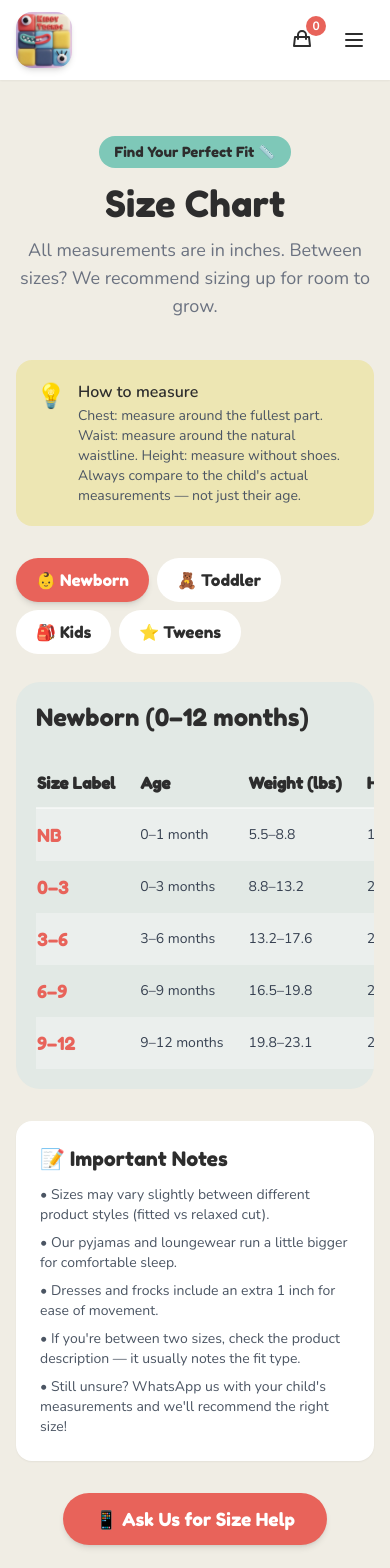
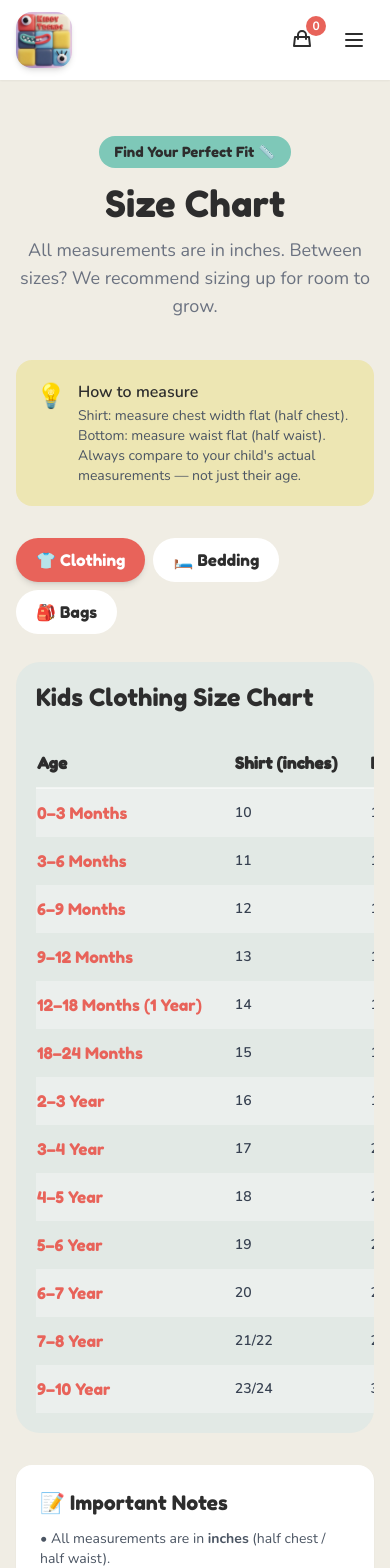
Before and after one commit to razamd09/kiddy-trends, a Next.js app: page /size-chart in a window 390 px wide. Shown: the top 1568 px of the page. Built offline with nearby package versions, Linux system fonts and the light colour scheme.

Commit message:
Update size chart with real measurements

```diff
--- a/app/size-chart/page.js
+++ b/app/size-chart/page.js
@@ -2,62 +2,62 @@
 import { useState } from 'react'
 
 const sizeData = {
-  newborn: {
-    label: 'Newborn (0–12 months)',
+  clothing: {
+    label: 'Kids Clothing Size Chart',
     color: 'bg-skyblue/20',
-    headers: ['Size Label', 'Age', 'Weight (lbs)', 'Height (in)', 'Chest (in)', 'Waist (in)'],
+    headers: ['Age', 'Shirt (inches)', 'Bottom / Trouser / Tights / Jeans (inches)'],
     rows: [
-      ['NB',  '0–1 month',   '5.5–8.8',   '17.7–21.7', '13.8–15.0', '13.4–14.2'],
-      ['0–3', '0–3 months',  '8.8–13.2',  '21.7–24.4', '15.0–16.1', '14.2–15.4'],
-      ['3–6', '3–6 months',  '13.2–17.6', '24.4–26.8', '16.1–16.9', '15.4–16.1'],
-      ['6–9', '6–9 months',  '16.5–19.8', '26.8–29.1', '16.9–17.7', '16.1–16.9'],
-      ['9–12','9–12 months', '19.8–23.1', '29.1–31.5', '17.7–18.5', '16.9–17.7'],
+      ['0–3 Months',           '10', '11'],
+      ['3–6 Months',           '11', '11'],
+      ['6–9 Months',           '12', '12'],
+      ['9–12 Months',          '13', '14'],
+      ['12–18 Months (1 Year)','14', '16'],
+      ['18–24 Months',         '15', '17'],
+      ['2–3 Year',             '16', '18'],
+      ['3–4 Year',             '17', '20'],
+      ['4–5 Year',             '18', '22'],
+      ['5–6 Year',             '19', '24'],
+      ['6–7 Year',             '20', '26'],
+      ['7–8 Year',             '21/22', '28/30'],
+      ['9–10 Year',            '23/24', '32'],
     ],
   },
-  toddler: {
-    label: 'Toddler (1–3 years)',
+  bedding: {
+    label: 'Single Bedding Size Guide',
     color: 'bg-sunny/30',
-    headers: ['Size Label', 'Age', 'Weight (lbs)', 'Height (in)', 'Chest (in)', 'Waist (in)'],
+    headers: ['Item', 'Standard Size (inches)', 'Notes'],
     rows: [
-      ['1Y', '12–18 months', '22–25.3',  '31.5–33.9', '18.5–19.3', '17.7–18.5'],
-      ['2Y', '18–24 months', '25.3–28.7','33.9–36.2', '19.3–20.1', '18.5–19.3'],
-      ['3Y', '2–3 years',    '28.7–33.1','36.2–38.6', '20.1–20.9', '19.3–20.1'],
+      ['Single Bedsheet',   '60 × 90',  'Fits standard single bed'],
+      ['Pillow Cover',      '18 × 28',  'Standard pillow size'],
+      ['Duvet / Razai',     '60 × 90',  'Matches bedsheet size'],
+      ['Fitted Sheet',      '36 × 75',  'For single mattress'],
     ],
   },
-  kids: {
-    label: 'Kids (4–8 years)',
+  bags: {
+    label: 'Bag Size Guide',
     color: 'bg-mint/20',
-    headers: ['Size Label', 'Age', 'Weight (lbs)', 'Height (in)', 'Chest (in)', 'Waist (in)'],
+    headers: ['Type', 'Dimensions (inches)', 'Best For'],
     rows: [
-      ['4Y', '3–4 years', '33–37.5', '38.6–40.9', '20.9–21.7', '20.1–20.9'],
-      ['5Y', '4–5 years', '37.5–42', '40.9–43.3', '21.7–22.4', '20.9–21.7'],
-      ['6Y', '5–6 years', '42–48.5', '43.3–45.7', '22.4–23.6', '21.7–22.4'],
-      ['7Y', '6–7 years', '48.5–55', '45.7–48.0', '23.6–24.4', '22.4–23.2'],
-      ['8Y', '7–8 years', '55–59.5', '48.0–50.4', '24.4–25.6', '23.2–24.0'],
-    ],
-  },
-  tweens: {
-    label: 'Tweens (9–12 years)',
-    color: 'bg-coral/15',
-    headers: ['Size Label', 'Age', 'Weight (lbs)', 'Height (in)', 'Chest (in)', 'Waist (in)'],
-    rows: [
-      ['9Y',  '8–9 years',   '59.5–66',   '50.4–52.8', '25.6–26.8', '24.0–24.8'],
-      ['10Y', '9–10 years',  '66–75',     '52.8–55.1', '26.8–28.0', '24.8–25.6'],
-      ['11Y', '10–11 years', '75–83.8',   '55.1–57.5', '28.0–29.1', '25.6–26.4'],
-      ['12Y', '11–12 years', '83.8–92.6', '57.5–59.8', '29.1–30.7', '26.4–27.6'],
+      ['Mini Toddler Bag',    '10 × 8 × 4',   '1–3 years'],
+      ['Kids School Bag',     '14 × 11 × 5',  '3–8 years'],
+      ['Large School Bag',    '17 × 13 × 6',  '8–12 years'],
+      ['College / Laptop Bag','18 × 14 × 7',  '12+ years'],
+      ['Mummy Baby Bag',      '20 × 14 × 8',  'Newborn essentials'],
     ],
   },
 }
 
-const tabs = ['newborn','toddler','kids','tweens']
-const tabLabels = { newborn:'👶 Newborn', toddler:'🧸 Toddler', kids:'🎒 Kids', tweens:'⭐ Tweens' }
+const tabs = ['clothing', 'bedding', 'bags']
+const tabLabels = { clothing: '👕 Clothing', bedding: '🛏️ Bedding', bags: '🎒 Bags' }
 
 export default function SizeChart() {
-  const [active, setActive] = useState('newborn')
+  const [active, setActive] = useState('clothing')
   const data = sizeData[active]
 
   return (
-    <div className="max-w-5xl mx-auto px-4 sm:px-6 lg:px-8 py-14">
+    <div className="max-w-4xl mx-auto px-4 sm:px-6 lg:px-8 py-14">
+
+      {/* Header */}
       <div className="text-center mb-10">
         <span className="inline-block bg-mint text-charcoal font-display text-sm px-4 py-1.5 rounded-full mb-4">
           Find Your Perfect Fit 📏
@@ -68,17 +68,19 @@
         </p>
       </div>
 
+      {/* Tip banner */}
       <div className="bg-sunny/40 rounded-2xl p-5 mb-8 flex items-start gap-3">
         <span className="text-2xl">💡</span>
         <div>
           <p className="font-semibold text-charcoal">How to measure</p>
           <p className="text-sm text-gray-600 mt-0.5">
-            Chest: measure around the fullest part. Waist: measure around the natural waistline.
-            Height: measure without shoes. Always compare to the child's actual measurements — not just their age.
+            Shirt: measure chest width flat (half chest). Bottom: measure waist flat (half waist).
+            Always compare to your child's actual measurements — not just their age.
           </p>
         </div>
       </div>
 
+      {/* Tabs */}
       <div className="flex flex-wrap gap-2 mb-7">
         {tabs.map(t => (
           <button key={t} onClick={() => setActive(t)}
@@ -90,6 +92,7 @@
         ))}
       </div>
 
+      {/* Table */}
       <div className={`${data.color} rounded-3xl overflow-hidden`}>
         <div className="p-5 pb-0">
           <h2 className="font-display text-2xl text-charcoal mb-4">{data.label}</h2>
@@ -99,7 +102,7 @@
             <thead>
               <tr>
                 {data.headers.map(h => (
-                  <th key={h} className="text-left font-display text-base text-charcoal pb-3 pr-6 border-b-2 border-white/50 whitespace-nowrap">
+                  <th key={h} className="text-left font-display text-base text-charcoal pb-3 pr-8 border-b-2 border-white/50 whitespace-nowrap">
                     {h}
                   </th>
                 ))}
@@ -107,9 +110,9 @@
             </thead>
             <tbody>
               {data.rows.map((row, i) => (
-                <tr key={i} className={`${i % 2 === 0 ? 'bg-white/30' : ''} rounded-xl`}>
+                <tr key={i} className={i % 2 === 0 ? 'bg-white/30' : ''}>
                   {row.map((cell, j) => (
-                    <td key={j} className={`py-3 pr-6 whitespace-nowrap ${j === 0 ? 'font-display text-lg text-coral' : 'text-gray-700'}`}>
+                    <td key={j} className={`py-3 pr-8 whitespace-nowrap ${j === 0 ? 'font-display text-base text-coral' : 'text-gray-700 font-semibold'}`}>
                       {cell}
                     </td>
                   ))}
@@ -120,19 +123,21 @@
         </div>
       </div>
 
+      {/* Notes */}
       <div className="mt-8 bg-white rounded-2xl p-6 shadow-sm">
         <h3 className="font-display text-xl text-charcoal mb-3">📝 Important Notes</h3>
         <ul className="space-y-2 text-gray-600 text-sm">
-          <li>• Sizes may vary slightly between different product styles (fitted vs relaxed cut).</li>
-          <li>• Our pyjamas and loungewear run a little bigger for comfortable sleep.</li>
-          <li>• Dresses and frocks include an extra 1 inch for ease of movement.</li>
-          <li>• If you're between two sizes, check the product description — it usually notes the fit type.</li>
-          <li>• Still unsure? WhatsApp us with your child's measurements and we'll recommend the right size!</li>
+          <li>• All measurements are in <strong>inches</strong> (half chest / half waist).</li>
+          <li>• Sizes may vary slightly between different styles (fitted vs relaxed cut).</li>
+          <li>• Pyjamas and loungewear run a little bigger for comfortable sleep.</li>
+          <li>• If between two sizes, we recommend sizing up for room to grow.</li>
+          <li>• Still unsure? WhatsApp us with your child's measurements!</li>
         </ul>
       </div>
 
+      {/* CTA */}
       <div className="mt-8 text-center">
-        <a href="https://wa.me/923000000000"
+        <a href="https://wa.me/923360677340" target="_blank" rel="noopener noreferrer"
           className="inline-block bg-coral text-white font-display px-8 py-3 rounded-full text-lg hover:scale-105 transition-transform shadow-md">
           📱 Ask Us for Size Help
         </a>
```
